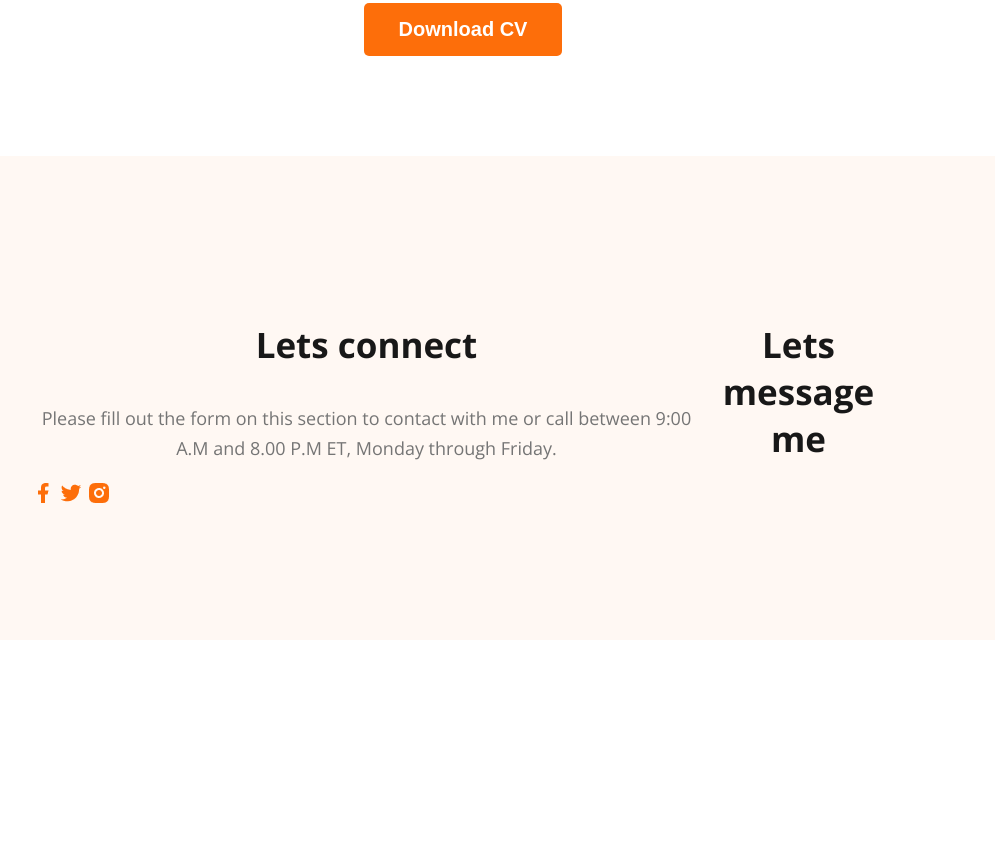
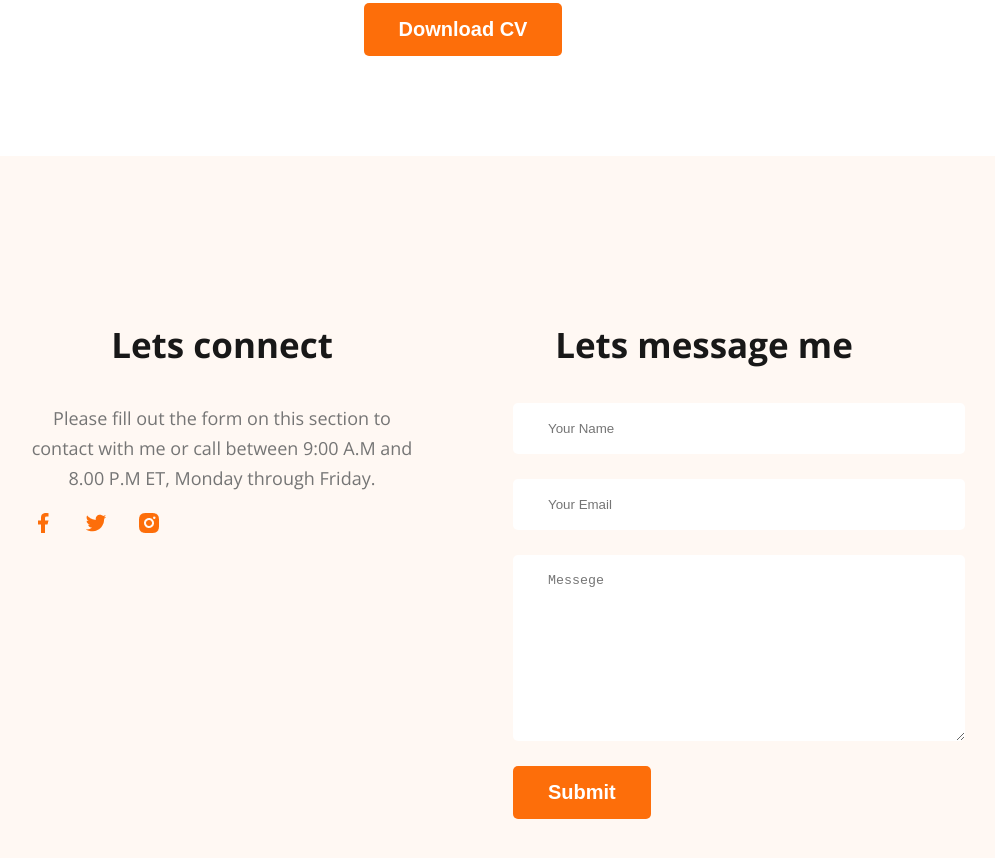
Before and after one commit to maruf318/webdeveloper-portfolio, a plain HTML site: page index.html in a window 1280 px wide. Shown: the part 3180-4038 px from the top of the page, without its empty margins (177-1172 px from the left). Before the commit the page ends 3828 px from the top, so only its background shows below. Drawn offline with nearby package versions, Linux system fonts and the light colour scheme.

Commit message:
finished with contact form

```diff
--- a/index.html
+++ b/index.html
@@ -215,6 +215,12 @@
       </div>
       <div class="footer-column">
         <h3 class="section-title">Lets message me</h3>
+        <form class="contact " action="">
+          <input type="text" placeholder="Your Name" >
+          <input type="email" name="" placeholder="Your Email" id="">
+          <textarea name="" placeholder="Messege" id="" cols="30" rows="10"></textarea>
+          <input class="btn-primary" type="submit" value="Submit">
+        </form>
       </div>
     </footer>
   </body>
--- a/styles/portfolio.css
+++ b/styles/portfolio.css
@@ -178,7 +178,27 @@ main section {
 /* Footer style */
 footer {
   display: flex;
+  gap: 100px;
   background-color: #fff8f3;
   margin-top: 100px;
   padding: 130px 200px;
 }
+.footer-column {
+  width: 50%;
+}
+.social-links a {
+  margin-right: 25px;
+}
+
+.contact input[type="text"],
+.contact input[type="email"],
+textarea {
+  display: block;
+  margin-bottom: 25px;
+  padding: 18px 35px;
+  color: #757575;
+  border-radius: 5px;
+  background: #fff;
+  border: none;
+  width: 100%;
+}
```
